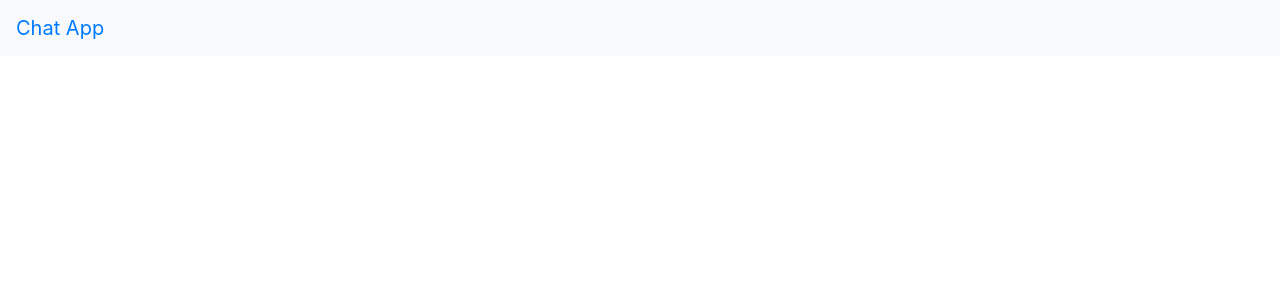
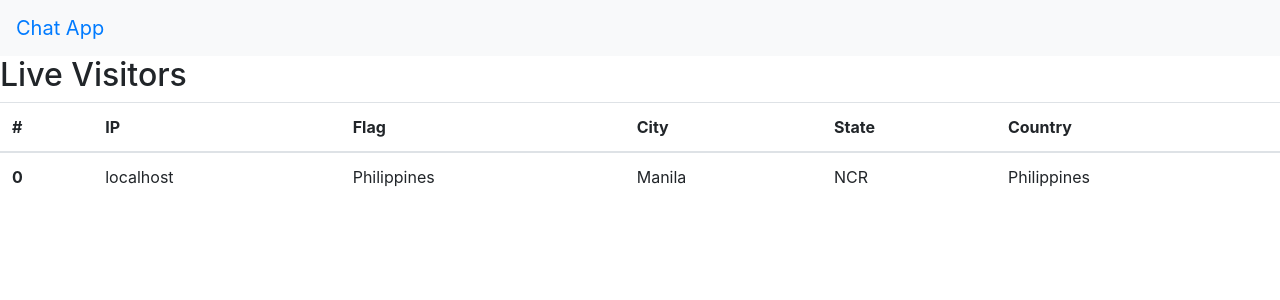
Before and after one commit to ALDXMARIX/chat-app-react, a React (Create React App) app: page / in a window 1280 px wide. Shown: the top 300 px of the page. Built offline with nearby package versions, Linux system fonts and the light colour scheme.

Commit message:
updated live visitor component

```diff
--- a/src/App.js
+++ b/src/App.js
@@ -2,18 +2,19 @@ import React, { Component } from "react";
 import { Container, Row } from "reactstrap";
 // import { BrowserRouter, Route, Switch } from "react-router-dom";
 import Header from './components/Header';
+import LiveVisitors from './components/LiveVisitors';
 
 
 class App extends Component {
   render() {
     return (
       <React.Fragment>
-
         <Header/>
+        <Container />
+          <Row>
+            <LiveVisitors/>
+          </Row>
         <Container/>
-
-        <Container/>
-
       </React.Fragment>
     );
   }
--- /dev/null
+++ b/src/components/LiveVisitors.jsx
@@ -0,0 +1,55 @@
+import React, { Component } from "react";
+import { Table } from "reactstrap";
+
+class LiveVisitors extends Component {
+
+  state = {
+    visitors: [
+      {
+        ip:"localhost",
+        city:"Manila",
+        state:"NCR",
+        country:"Philippines"
+      }
+    ]
+  }
+
+  renderTableBody = () => {
+    const { visitors } = this.state;
+    return visitors.map((v, index) => {
+      return (
+        <tr>
+          <th>{index}</th>
+          <td>{v.ip}</td>
+          <td>{v.country}</td>
+          <td>{v.city}</td>
+          <td>{v.state}</td>
+          <td>{v.country}</td>
+        </tr>
+      );
+    });
+  };
+
+  render() {
+    return (
+      <React.Fragment>
+        <h2>Live Visitors</h2>
+        <Table>
+          <thead>
+            <tr>
+              <th>#</th>
+              <th>IP</th>
+              <th>Flag</th>
+              <th>City</th>
+              <th>State</th>
+              <th>Country</th>
+            </tr>
+          </thead>
+          <tbody>{this.renderTableBody()}</tbody>
+        </Table>
+      </React.Fragment>
+    );
+  }
+}
+
+export default LiveVisitors;
--- /dev/null
+++ b/src/index.css
@@ -0,0 +1,26 @@
+body {
+  margin: 0;
+  font-family: -apple-system, BlinkMacSystemFont, 'Segoe UI', 'Roboto', 'Oxygen',
+    'Ubuntu', 'Cantarell', 'Fira Sans', 'Droid Sans', 'Helvetica Neue',
+    sans-serif;
+  -webkit-font-smoothing: antialiased;
+  -moz-osx-font-smoothing: grayscale;
+  max-width: 100vw;
+  margin: 0;
+  box-sizing: border-box;
+}
+
+code {
+  font-family: source-code-pro, Menlo, Monaco, Consolas, 'Courier New',
+    monospace;
+}
+
+#root{
+  max-width: 100vw;
+  margin: 0;
+  box-sizing: border-box;
+}
+
+.row{
+  margin: 0;
+}
--- a/src/index.js
+++ b/src/index.js
@@ -1,11 +1,10 @@
 import React from 'react';
 import ReactDOM from 'react-dom';
-// import './index.css';
+
 import App from './App';
 import reportWebVitals from './reportWebVitals';
 import 'bootstrap/dist/css/bootstrap.min.css'
-
-import 'bootstrap/dist/css/bootstrap.min.css';
+import './index.css';
 
 ReactDOM.render(
   <React.StrictMode>
```
Also changed, not shown: 1 other file (tests, documents, lock files or other folders).
